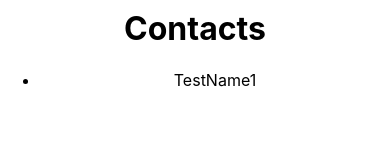
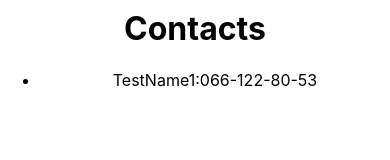
Before and after one commit to neliia-zelienova/goit-react-hw-02-phonebook, a React (Create React App) app: page / in a window 390 px wide. Shown: the part 138-298 px from the top of the page. Built offline with nearby package versions, Linux system fonts and the light colour scheme.

Commit message:
Finished step 2
Added input for phone number
adding phone number to contacts array, rendering phone number

```diff
--- a/src/App.js
+++ b/src/App.js
@@ -4,13 +4,14 @@ import { v4 as uuidv4 } from "uuid";
 
 class App extends React.Component {
   state = {
-    contacts: [{ id: uuidv4(), name: "TestName1" }],
+    contacts: [{ id: uuidv4(), name: "TestName1", phone: "066-122-80-53" }],
     name: "",
-    phone: ""
+    phone: "",
   };
 
   handleInput = (e) => {
-    this.setState({ name: e.target.value });
+    const { name, value } = e.currentTarget;
+    this.setState({ [name]: value });
   };
 
   handleSubmit = (e) => {
@@ -18,6 +19,7 @@ class App extends React.Component {
     this.state.contacts.push({
       id: uuidv4(),
       name: this.state.name,
+      phone: this.state.phone
     });
     this.resetForm();
   };
@@ -25,6 +27,7 @@ class App extends React.Component {
   resetForm = () => {
     this.setState({
       name: "",
+      phone: "",
     });
   };
   render() {
@@ -48,7 +51,7 @@ class App extends React.Component {
                 type="text"
                 name="phone"
                 onChange={this.handleInput}
-                value={this.state.name}
+                value={this.state.phone}
               ></input>
             </label>
             <button type="submit">Add contact</button>
@@ -58,7 +61,10 @@ class App extends React.Component {
           <h1>Contacts</h1>
           <ul>
             {this.state.contacts.map((contact) => (
-              <li key={contact.id}>{contact.name}</li>
+              <li key={contact.id}>
+                <span>{`${contact.name}:`}</span>
+                <span>{contact.phone}</span>
+              </li>
             ))}
           </ul>
         </div>
```
